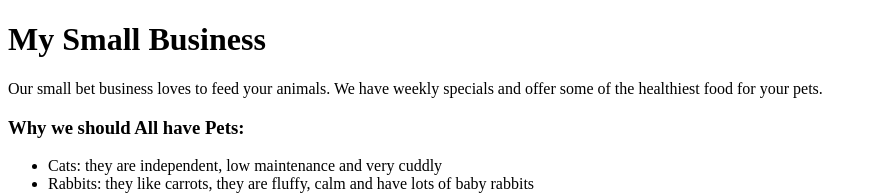
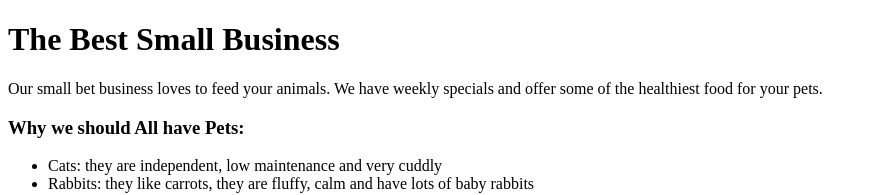
Before and after one commit to mischadab/html101, a plain HTML site: page index.html in a window 1280 px wide. Shown: the top 195 px of the page, without its empty margins (0-877 px from the left). Drawn offline with Linux system fonts and the light colour scheme.

Commit message:
Fixed up the title in header

```diff
--- a/index.html
+++ b/index.html
@@ -6,7 +6,7 @@
     <title>HTML 101</title>
 </head>
 <body>
-    <h1>My Small Business</h1>
+    <h1>The Best Small Business</h1>
 
     <p>Our small bet business loves to feed your animals.
         We have weekly specials and offer some of the healthiest food for your pets.
```
